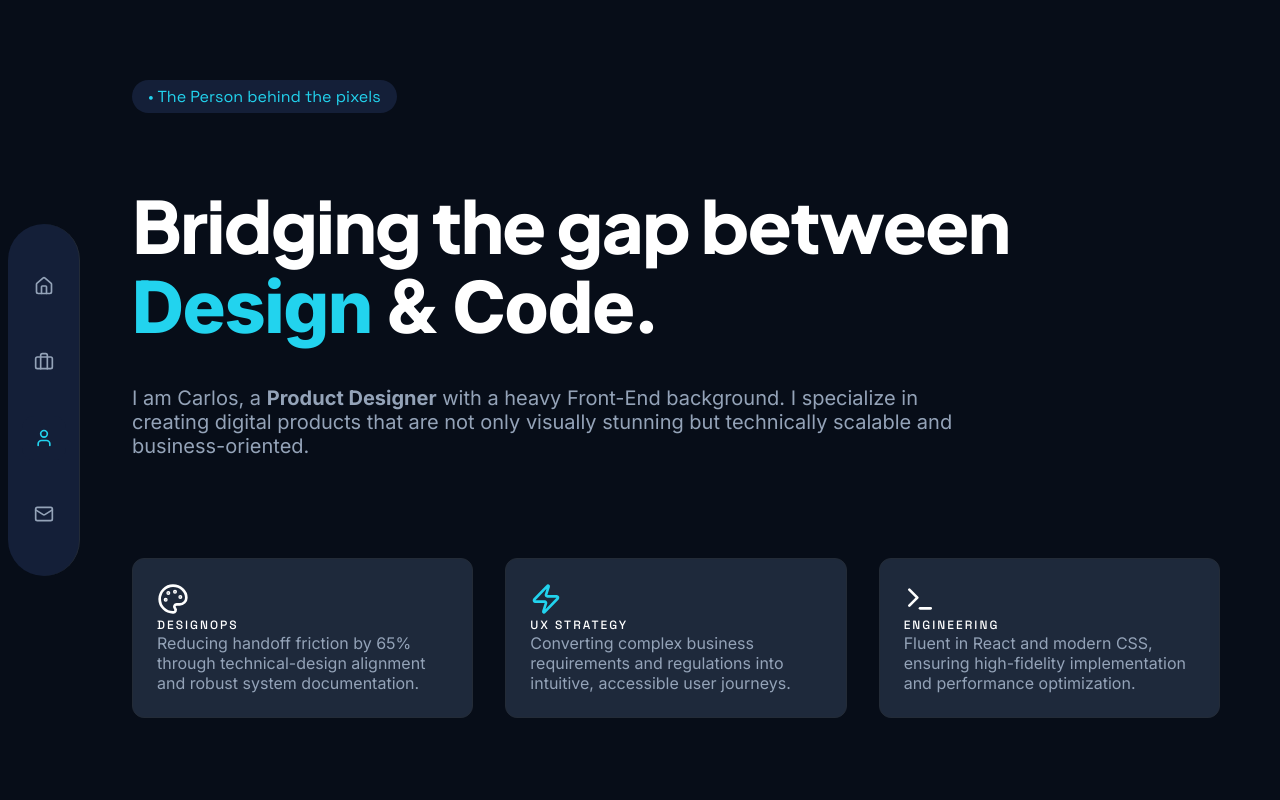
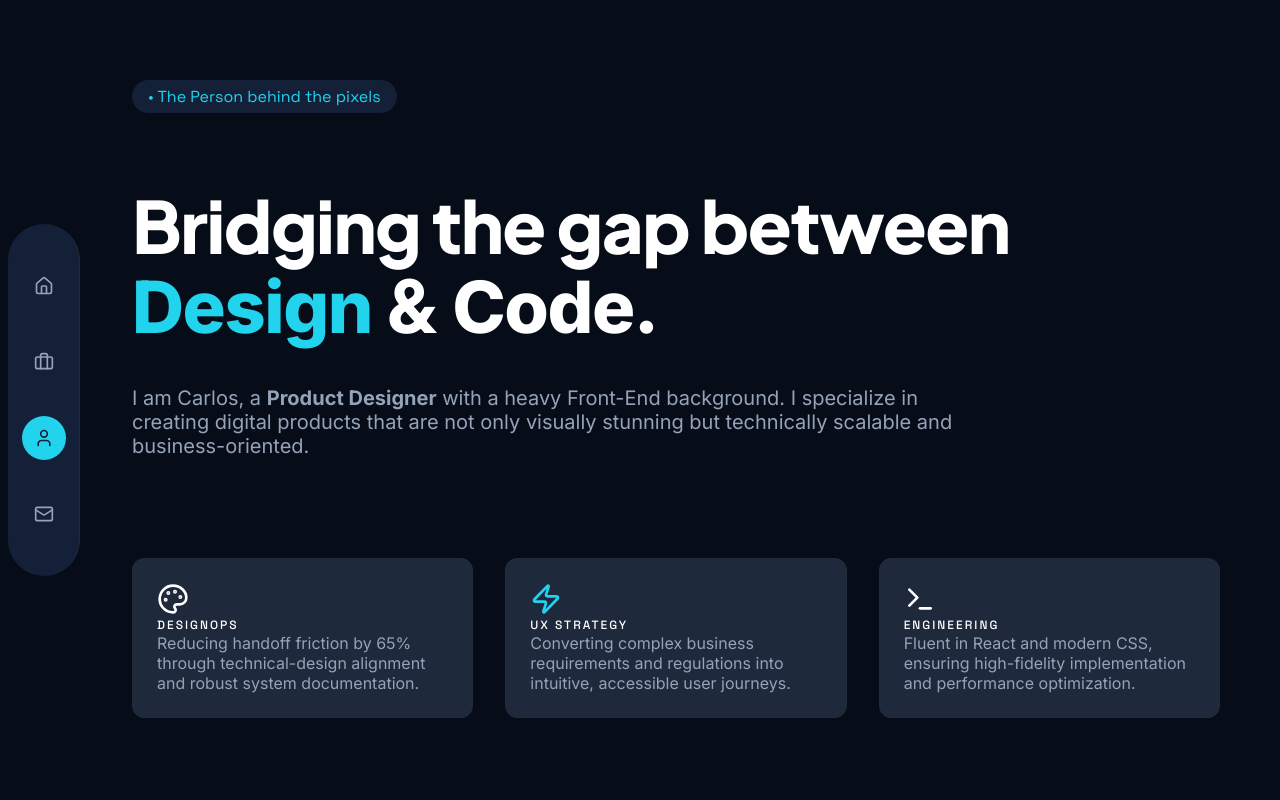
Before and after one commit to kornersin/portafolio-2026, a React (Vite) app: page /about in a window 1280 px wide. Shown: the top 800 px of the page. Built offline with nearby package versions, Linux system fonts and the light colour scheme.

Commit message:
change CSS side bar menu, project and contact cards

```diff
--- a/src/index.css
+++ b/src/index.css
@@ -189,7 +189,7 @@ p, span, div { font-family: var(--font-inter); }
   transition: var(--transition-base); overflow: hidden;
 }
 
-.project-card-anchor:hover { transform: translateY(-8px); border-color: var(--accent-cyan); }
+.project-card-anchor:hover { transform: translateY(-8px); border: 2px solid var(--accent-cyan); }
 .project-card-title { font-size: 32px; margin: 12px 0; }
 .project-tags-row { display: flex; gap: 8px; flex-wrap: wrap; }
 
@@ -244,7 +244,24 @@ p, span, div { font-family: var(--font-inter); }
 /* --- ELEMENTOS DE INTERFAZ --- */
 .badge { background-color: var(--bg-badge); padding: 6px 16px; border-radius: 24px; color: var(--accent-cyan); display: inline-flex; align-items: center; }
 .pill { font-size: 10px; color: var(--accent-cyan); background-color: var(--bg-card); padding: 4px 12px; border-radius: 100px; border: 1px solid var(--accent-cyan); text-transform: uppercase; }
-.btn-primary { font-size: 12px; font-weight: 600; color: var(--text-white); background-color: var(--bg-card); border: 1px solid var(--accent-cyan); border-radius: 100px; padding: 10px 24px; cursor: pointer; transition: var(--transition-base); text-transform: uppercase; letter-spacing: 1px; }
+.btn-primary {
+  font-size: 12px;
+  font-weight: 600;
+  color: var(--text-white);
+  background-color: var(--bg-card);
+  border: 1px solid var(--accent-cyan);
+  border-radius: 100px;
+  padding: 10px 24px;
+  cursor: pointer;
+  transition: var(--transition-base);
+  text-transform: uppercase; letter-spacing: 1px;
+}
+.btn-primary:hover{
+  background-color: var(--accent-cyan);
+  color: var(--bg-dark-base);
+  transition: var(--transition-base);
+  /* transition: 0.50s linear; */
+}
 
 .contact-bento-grid{
   display: flex;
@@ -264,8 +281,10 @@ p, span, div { font-family: var(--font-inter); }
     justify-content: space-between;
     border-radius: 24px;
   }
+  .contact-card-bento:hover{
+    border: 2px solid var(--accent-cyan-light);
+  }
 }
-
 /* --- SIDEBAR ESTRUCTURA BASE --- */
 .sidebar {
     position: fixed;
@@ -299,15 +318,25 @@ p, span, div { font-family: var(--font-inter); }
   align-items: center;
   justify-content: center;
   color: var(--text-gray-subtle);
-  border-radius: 12px;
+  border-radius: 100px;
   text-decoration: none;
   transition: var(--transition-base);
   position: relative;
+  -webkit-tap-highlight-color: transparent;
 }
 
-.nav-item:hover, .nav-item.active {
-  color: var(--accent-cyan);
-  background-color: var(--bg-badge);
+/* El estado activo se queda global para que funcione en ambos */
+.nav-item.active {
+  color: var(--bg-badge);
+  background-color: var(--accent-cyan);
+}
+
+/* El hover lo encerramos estrictamente para dispositivos con mouse */
+@media (hover: hover) and (pointer: fine) {
+  .nav-item:hover {
+    color: var(--bg-badge);
+    background-color: var(--accent-cyan);
+  }
 }
 
 /* --- TOOLTIP DESKTOP --- */
@@ -385,6 +414,10 @@ p, span, div { font-family: var(--font-inter); }
     gap: 4px !important;
     justify-content: center !important;
     background: none !important;
+  }
+  .nav-item.active {
+    color: var(--accent-cyan);
+    /* background-color: var(--accent-cyan); */
   }
 
   .mobile-label {
--- a/src/pages/Contact.jsx
+++ b/src/pages/Contact.jsx
@@ -1,5 +1,5 @@
 import React from 'react';
-import { motion } from 'framer-motion';
+import { motion, transform } from 'framer-motion';
 import { Mail, Linkedin, MessageSquare, ArrowUpRight } from 'lucide-react';
 
 const Contact = () => {
```
